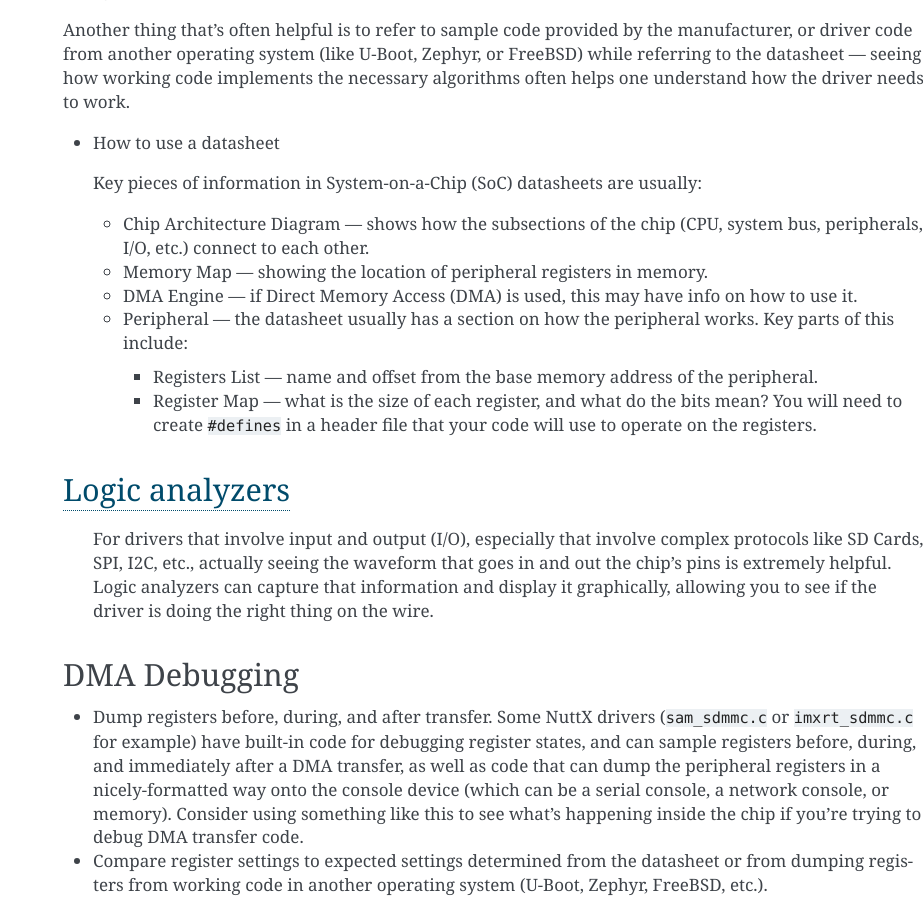
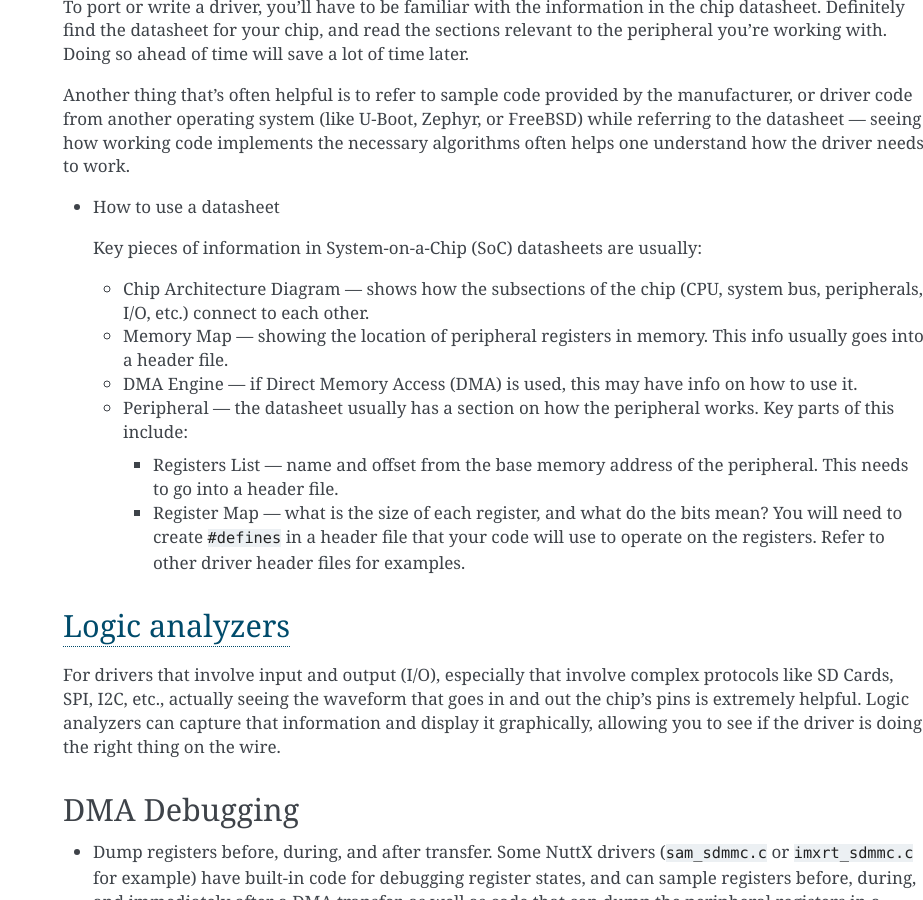
Before and after one commit to adamfeuer/nuttx-companion, a Sphinx documentation site: the page built from docs/user/drivers.rst, in a window 1280 px wide and 900 px high, scrolled down 3229 px. Shown: the whole window, without its empty margins (357-1280 px from the left). Built offline with Sphinx 7.4.7, drawn with Linux system fonts in a browser that asks for light colours; some of the changed text lies outside the part shown.

Commit message:
formatting fixes

```diff
--- a/docs/user/drivers.rst
+++ b/docs/user/drivers.rst
@@ -19,6 +19,8 @@
 
   * Look at register names listed in the datasheet for the peripheral.
   * Search the NuttX codebase for the register names (try several different ones).
+  * Note that you'll have to compare the datasheet to the header and code files to see if there are differences; there
+    will usually be some differences between architectures, and they can be significant.
 
 * Find a similar driver in U-Boot source code:
 
@@ -50,32 +52,32 @@
            CONFIG_DEBUG_CUSTOM_INFO=y
            (etc..)
 
-      * Add the settings to the beginning of your ``.config`` file after running ``make menuconfig`` (that will reorder
+      * Add the settings to the end of your ``.config`` file after running ``make menuconfig`` (that will reorder
         the file, making it harder to see and change the debug settings if you need to).
 
         .. code-block:: bash
 
-           $ cat debugsettings .config > .config1 ; mv .config1 .config
+           $ cat .config debugsettings > .config1 ; mv .config1 .config
 
       * If you are using interrupts and threads (many things in NuttX run in different threads as a response to interrupts),
         you can use printf debugging to see overlapping execution.
 
         * Interrupts - here's how to inspect the C stack frame to see what execution environment is currently running:
 
-        .. code-block:: c
+          .. code-block:: c
 
-           uint32_t frame = 0; /* MUST be the very first thing in the function */
-           uint32_t p_frame;
-           frame++; /* make sure that frame doesn't get optimized out */
-           p_frame = (uint32_t)(&frame);
-           custinfo("p_frame: %08x\n", p_frame);
+            uint32_t frame = 0;  /* MUST be the very first thing in the function */
+            uint32_t p_frame;
+            frame++;             /* make sure that frame doesn't get optimized out */
+            p_frame = (uint32_t)(&frame);
+            custinfo("p_frame: %08x\n", p_frame);
 
-       * Threads - here's how to get the thread identifier to see which thread is currently executing:
+        * Threads - here's how to get the thread identifier to see which thread is currently executing:
 
-        .. code-block:: c
+          .. code-block:: c
 
-           pthread_t thread_id = pthread_self();
-           custinfo("pthread_id: %08x\n", thread_id);
+            pthread_t thread_id = pthread_self();
+            custinfo("pthread_id: %08x\n", thread_id);
 
       * stack frame printf
       * thread printf
@@ -167,21 +169,23 @@
 
   * Chip Architecture Diagram — shows how the subsections of the chip (CPU, system bus, peripherals, I/O, etc.) connect
     to each other.
-  * Memory Map — showing the location of peripheral registers in memory.
+  * Memory Map — showing the location of peripheral registers in memory. This info usually goes into a header file.
   * DMA Engine — if Direct Memory Access (DMA) is used, this may have info on how to use it.
   * Peripheral — the datasheet usually has a section on how the peripheral works. Key parts of this include:
 
-    * Registers List — name and offset from the base memory address of the peripheral.
+    * Registers List — name and offset from the base memory address of the peripheral. This needs to go into a header
+      file.
     * Register Map — what is the size of each register, and what do the bits mean? You will need to create ``#defines``
-      in a header file that your code will use to operate on the registers.
+      in a header file that your code will use to operate on the registers. Refer to other driver header files for
+      examples.
 
 `Logic analyzers <https://en.wikipedia.org/wiki/Logic_analyzer>`_
 -----------------------------------------------------------------
 
-  For drivers that involve input and output (I/O), especially that involve complex protocols like SD Cards, SPI, I2C,
-  etc., actually seeing the waveform that goes in and out the chip's pins is extremely helpful. Logic analyzers can
-  capture that information and display it graphically, allowing you to see if the driver is doing the right thing
-  on the wire.
+For drivers that involve input and output (I/O), especially that involve complex protocols like SD Cards, SPI, I2C,
+etc., actually seeing the waveform that goes in and out the chip's pins is extremely helpful. Logic analyzers can
+capture that information and display it graphically, allowing you to see if the driver is doing the right thing
+on the wire.
 
 DMA Debugging
 -------------
```
Also changed, not shown: other parts of docs/user/drivers.rst (+1 -1 lines).
